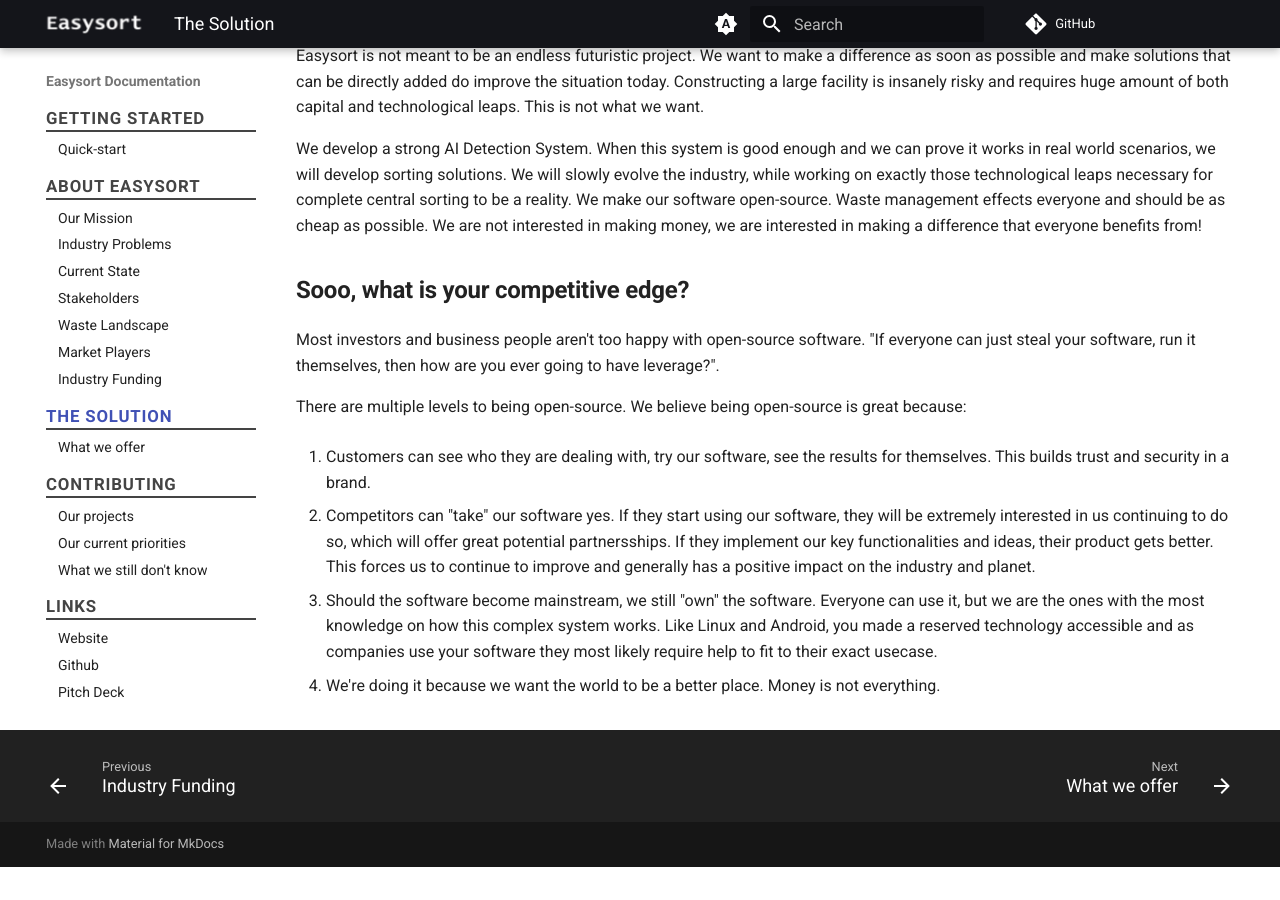
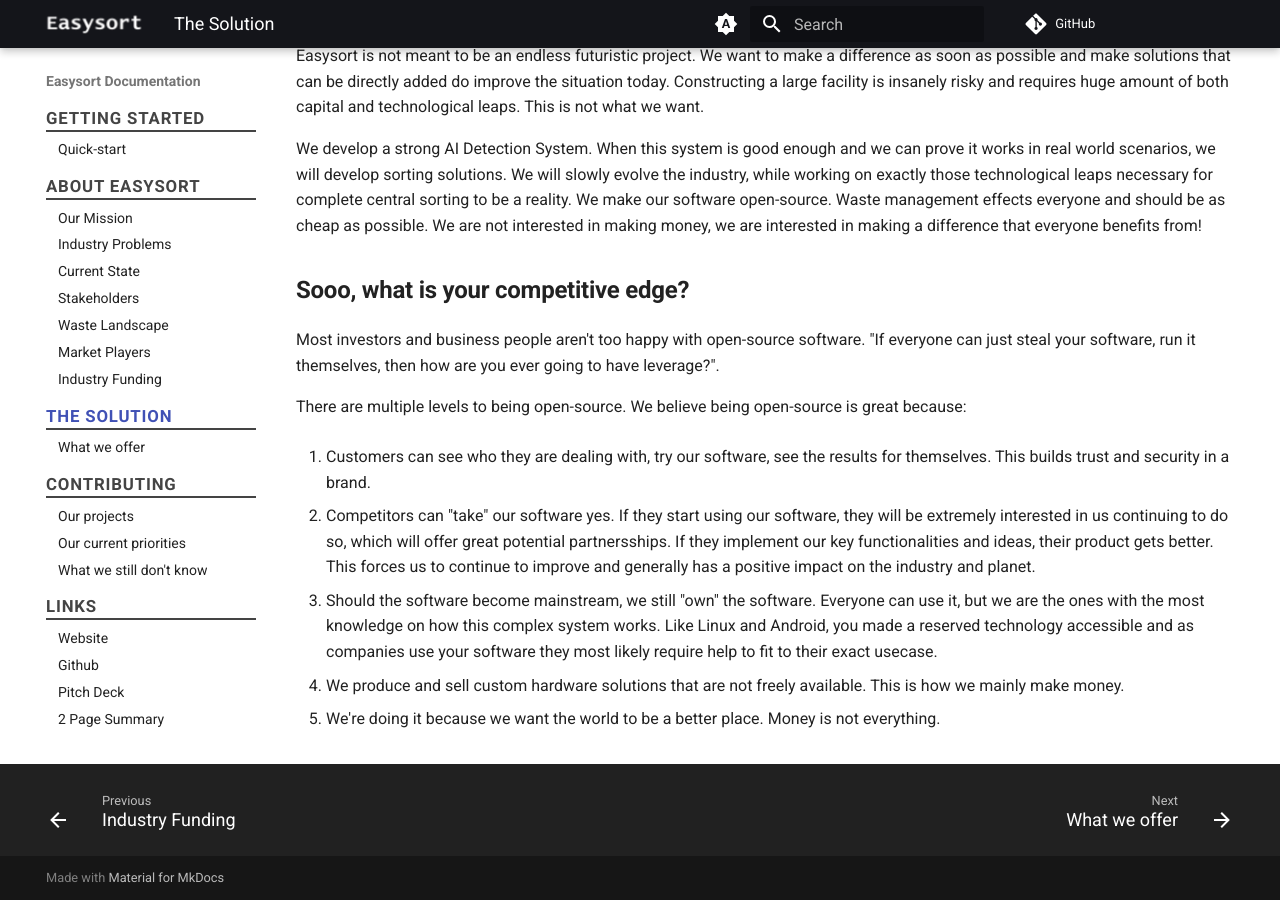
Before and after one commit to Easysort/Easysort, an MkDocs documentation site: the page built from docs/products/index.md, in a window 1280 px wide and 900 px high, scrolled down 1221 px. Built offline with MkDocs 1.6.1 and Material for MkDocs 9.7.7, drawn with Linux system fonts in a browser that asks for light colours; comment, search, counter and statistics services are not loaded; before the commit the page ends 2088 px from its top, so only the background shows below that.

Commit message:
add custom hardware

```diff
--- a/docs/products/index.md
+++ b/docs/products/index.md
@@ -59,4 +59,6 @@
 
 3. Should the software become mainstream, we still "own" the software. Everyone can use it, but we are the ones with the most knowledge on how this complex system works. Like Linux and Android, you made a reserved technology accessible and as companies use your software they most likely require help to fit to their exact usecase.
 
-4. We're doing it because we want the world to be a better place. Money is not everything.
+4. We produce and sell custom hardware solutions that are not freely available. This is how we mainly make money.
+
+5. We're doing it because we want the world to be a better place. Money is not everything.
```
